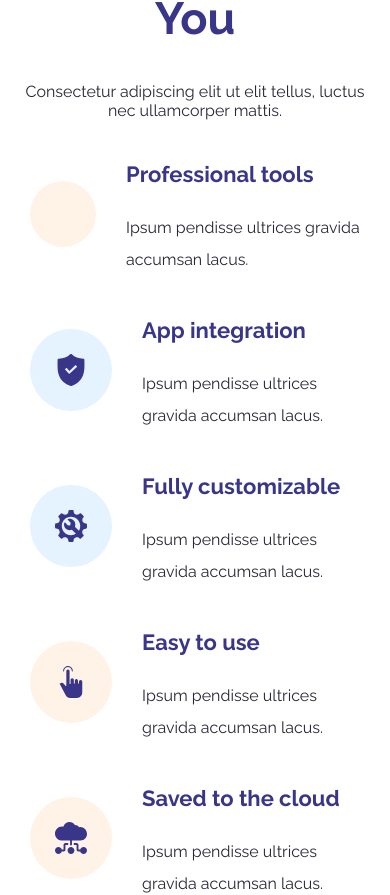
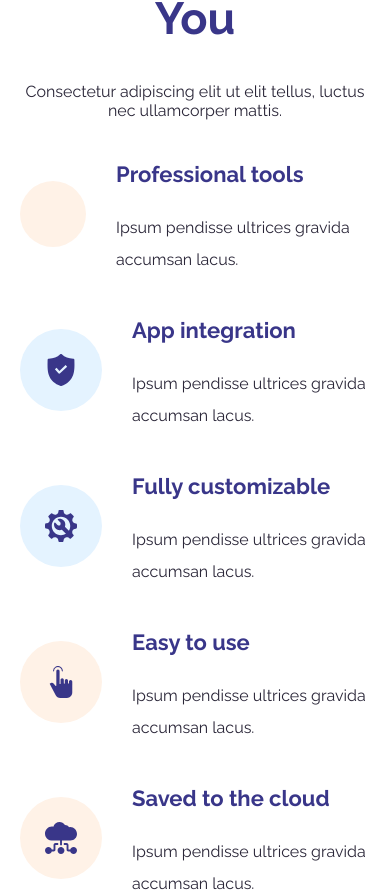
Before and after one commit to aspectum/react-frontend-sydney, a React (Create React App) app: page / in a window 390 px wide. Shown: the part 2037-2932 px from the top of the page. Built offline with nearby package versions, Linux system fonts and the light colour scheme; some icons are missing.

Commit message:
Changing flex-direction is better

```diff
--- a/src/sections/Solutions/Solutions.css
+++ b/src/sections/Solutions/Solutions.css
@@ -11,12 +11,12 @@
 @media only screen and (max-width: 1024px) {
 
     .solutions .row {
+        flex-direction: column;
         flex-wrap: wrap;
-        justify-content: center;
+        align-items: center;
     }
 
     .solutions .col {
         width: auto;
-        margin: 0 10px; /* To force wrap (preventing 2 cols in first line and the other on the second) */
     }
 }
```
